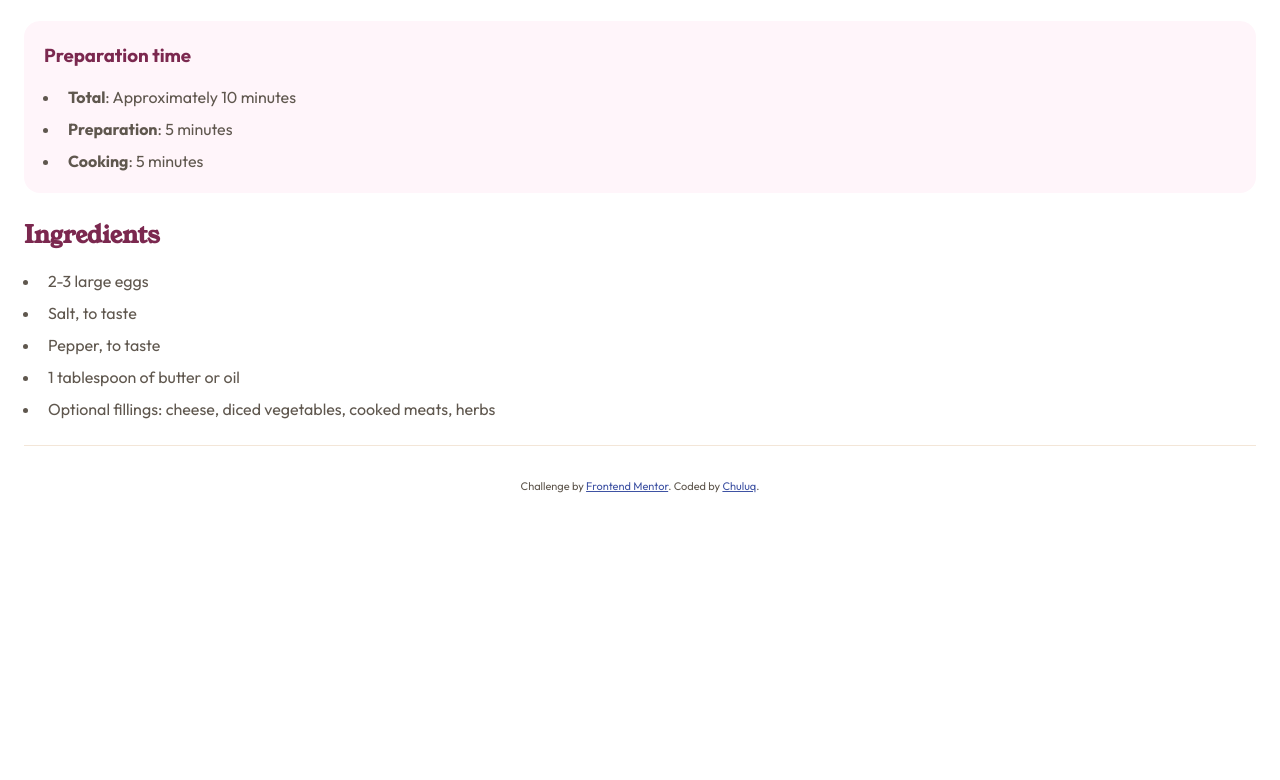
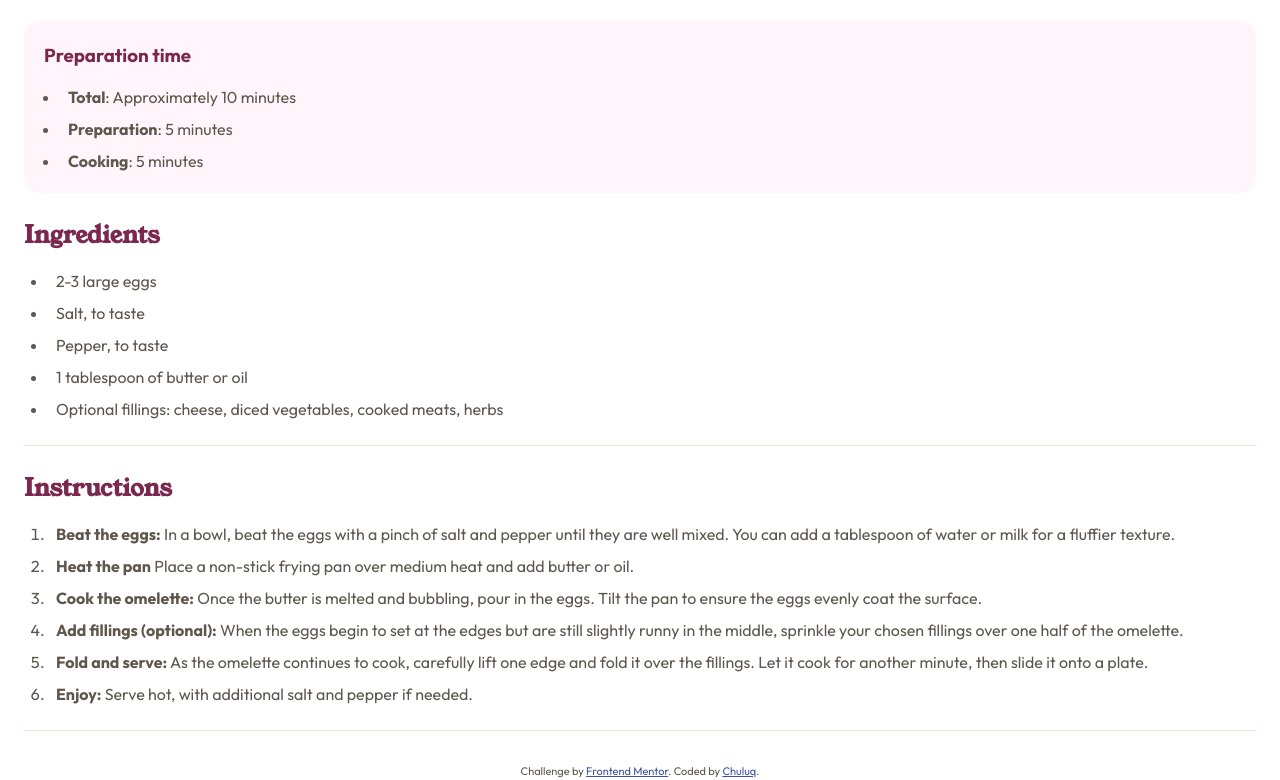
Before and after one commit to chuluq/frontendmentor-recipe-page, a plain HTML site: page index.html in a window 1280 px wide. Shown: the part 740-1520 px from the top of the page. Before the commit the page ends 1235 px from the top, so only its background shows below. Drawn offline with Linux system fonts and the light colour scheme.

Commit message:
feat: add instructions

```diff
--- a/index.html
+++ b/index.html
@@ -63,6 +63,39 @@
           </li>
         </ul>
       </div>
+
+      <div class="instructions">
+        <h2>Instructions</h2>
+        <ol>
+          <li>
+            <b>Beat the eggs:</b> In a bowl, beat the eggs with a pinch of salt
+            and pepper until they are well mixed. You can add a tablespoon of
+            water or milk for a fluffier texture.
+          </li>
+          <li>
+            <b>Heat the pan</b> Place a non-stick frying pan over medium heat
+            and add butter or oil.
+          </li>
+          <li>
+            <b>Cook the omelette:</b> Once the butter is melted and bubbling,
+            pour in the eggs. Tilt the pan to ensure the eggs evenly coat the
+            surface.
+          </li>
+          <li>
+            <b>Add fillings (optional):</b> When the eggs begin to set at the
+            edges but are still slightly runny in the middle, sprinkle your
+            chosen fillings over one half of the omelette.
+          </li>
+          <li>
+            <b>Fold and serve:</b> As the omelette continues to cook, carefully
+            lift one edge and fold it over the fillings. Let it cook for another
+            minute, then slide it onto a plate.
+          </li>
+          <li>
+            <b>Enjoy:</b> Serve hot, with additional salt and pepper if needed.
+          </li>
+        </ol>
+      </div>
     </div>
 
     <div class="attribution">
--- a/style.css
+++ b/style.css
@@ -155,8 +155,8 @@ h2 {
   color: var(--rose-800);
 }
 .ingredients ul {
-  padding-left: 16px;
-  padding-right: 16px;
+  padding-left: 24px;
+  padding-right: 24px;
   display: flex;
   flex-direction: column;
   gap: 8px;
@@ -164,3 +164,25 @@ h2 {
 .ingredients ul li {
   padding-left: 8px;
 }
+
+.instructions {
+  display: flex;
+  flex-direction: column;
+  gap: 16px;
+  padding-top: 24px;
+  padding-bottom: 24px;
+  border-bottom: 1px solid var(--stone-100);
+}
+.instructions h2 {
+  color: var(--rose-800);
+}
+.instructions ol {
+  padding-left: 24px;
+  padding-right: 24px;
+  display: flex;
+  flex-direction: column;
+  gap: 8px;
+}
+.instructions ol li {
+  padding-left: 8px;
+}
```
